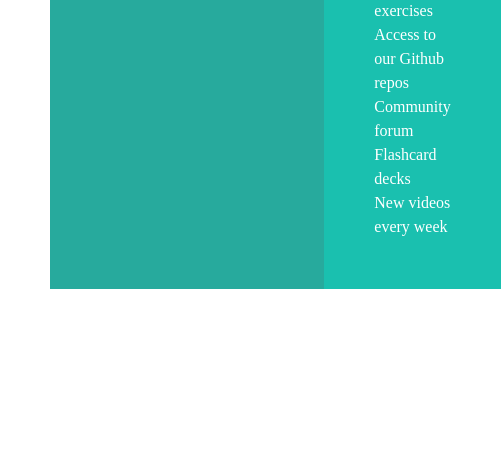
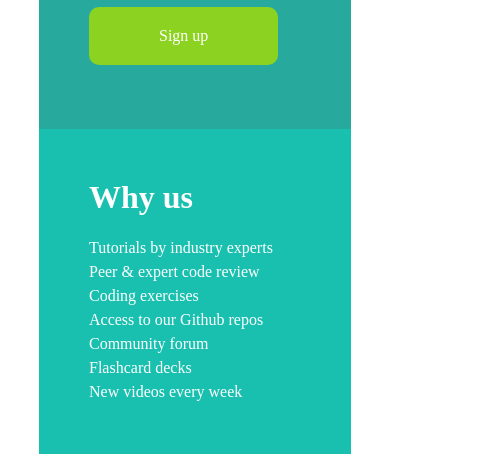
Before and after one commit to jiayenlee/single-price-grid, a plain HTML site: page index.html in a window 390 px wide. Shown: the part 842-1296 px from the top of the page, 501 px wide, since content can reach past the window. Before the commit the page ends 1231 px from the top, so only its background shows below. Drawn offline with Linux system fonts and the light colour scheme.

Commit message:
added media query

```diff
--- a/stylesheet.css
+++ b/stylesheet.css
@@ -6,7 +6,9 @@
 .main-container {
   width: 80%;
   margin: 50px auto;
-  padding: 50px;
+  padding: 20px;
+  display: grid;
+  grid-template-rows: 1fr 1fr;
 }
 
 .section1 {
@@ -72,3 +74,17 @@ span {
   margin-top: 10px;
   border-radius: 10px;
 }
+
+@media (max-width: 500px){
+  .main-container {
+    grid-template-columns: 1fr;
+  }
+
+  .section2 {
+    display: inline-block;
+  }
+
+  .section2 > .monthly-card {
+    height: 40%;
+  }
+}
```
